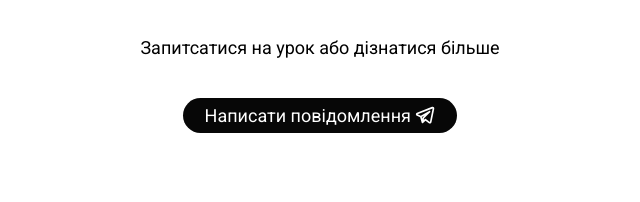
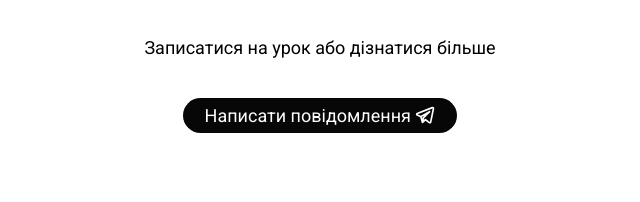
Before and after one commit to Antondevel/juliajeon.com, a plain HTML site: page index.html in a window 1280 px wide. Shown: the part 3077-3279 px from the top of the page, 320-960 px from the left. Drawn offline with nearby package versions, Linux system fonts and the light colour scheme.

Commit message:
Update index.html

```diff
--- a/index.html
+++ b/index.html
@@ -205,7 +205,7 @@
                 <h2 class="title-1">Контакти</h2>
             </div>
             <div class="contacts-content" data-aos="fade-down">
-                <p>Запитсатися на урок або дізнатися більше</p>
+                <p>Записатися на урок або дізнатися більше</p>
             </div>
             <div class="contacts-button" data-aos="fade-down">
                 <a href="https://t.me/iamjulia93" class="btn">Написати повідомлення <img
```
